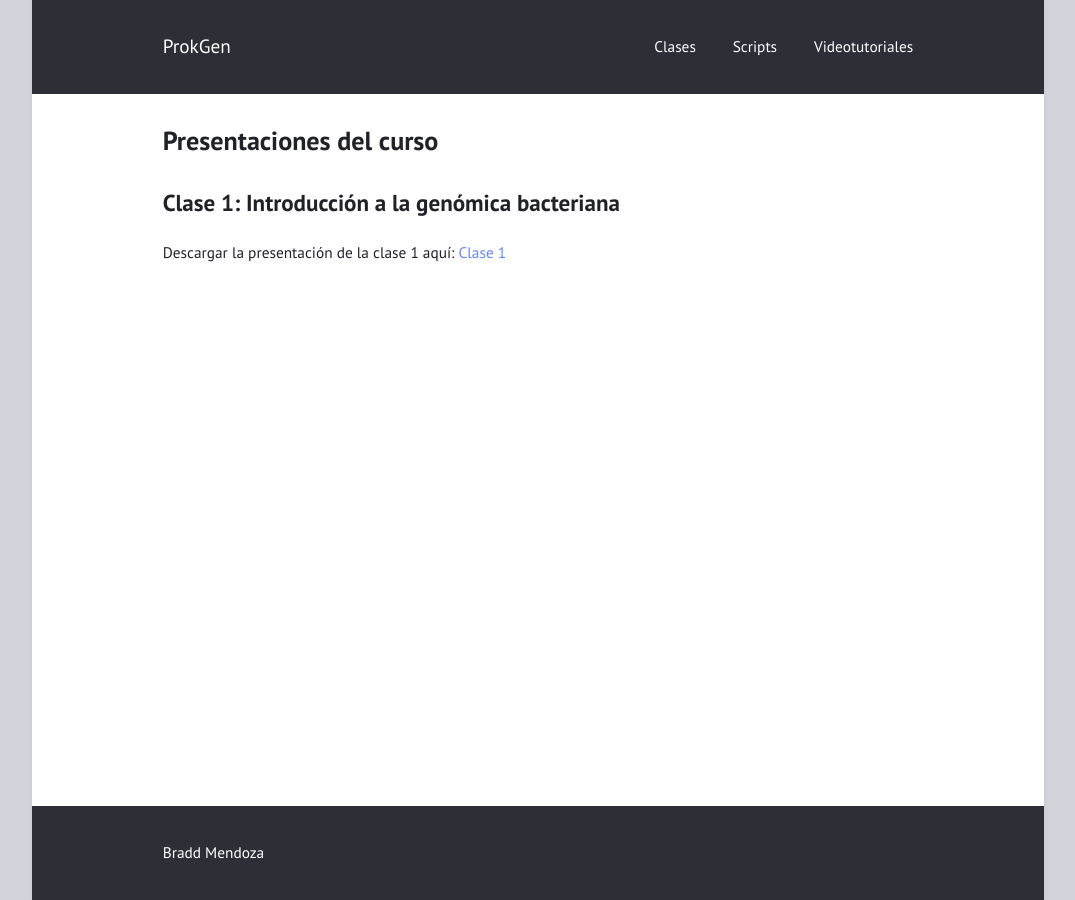
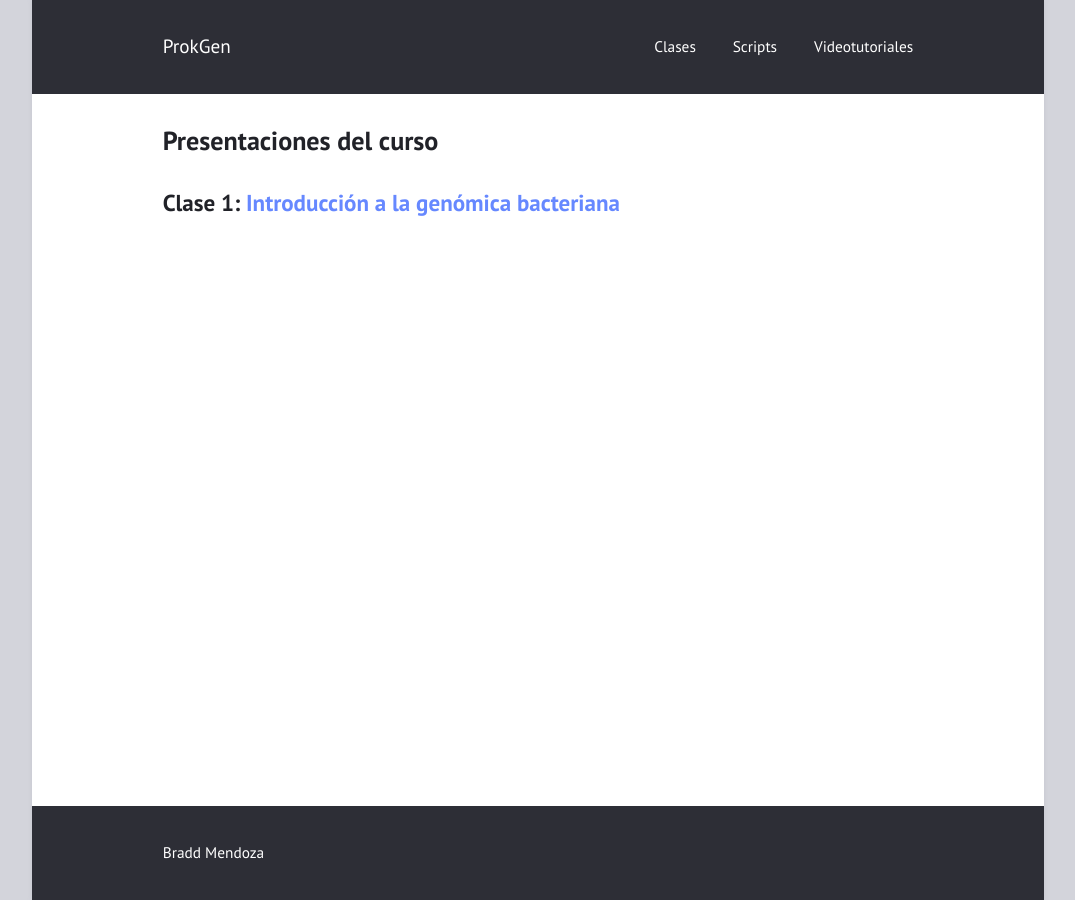
Before and after one commit to braddmg/GenPro, a Jekyll site: the page built from Clases.md, in a window 1280 px wide. Shown: the whole page, without its empty margins (102-1177 px from the left). Built offline with Jekyll 4.4.1, drawn with Linux system fonts in a browser that asks for light colours.

Commit message:
Update Clases.md

```diff
--- a/Clases.md
+++ b/Clases.md
@@ -2,10 +2,10 @@
 title: "Presentaciones del curso"
 layout: post
 ---
-## Clase 1: Introducción a la genómica bacteriana
+## Clase 1: [Introducción a la genómica bacteriana]
 
-Descargar la presentación de la clase 1 aquí: [Clase 1]
 
-[Clase 1]: "chart.pdf"
+
+[Introducción a la genómica bacteriana]: chart.pdf
 [jekyll-gh]:   https://github.com/jekyll/jekyll
 [jekyll-talk]: https://talk.jekyllrb.com/
```
